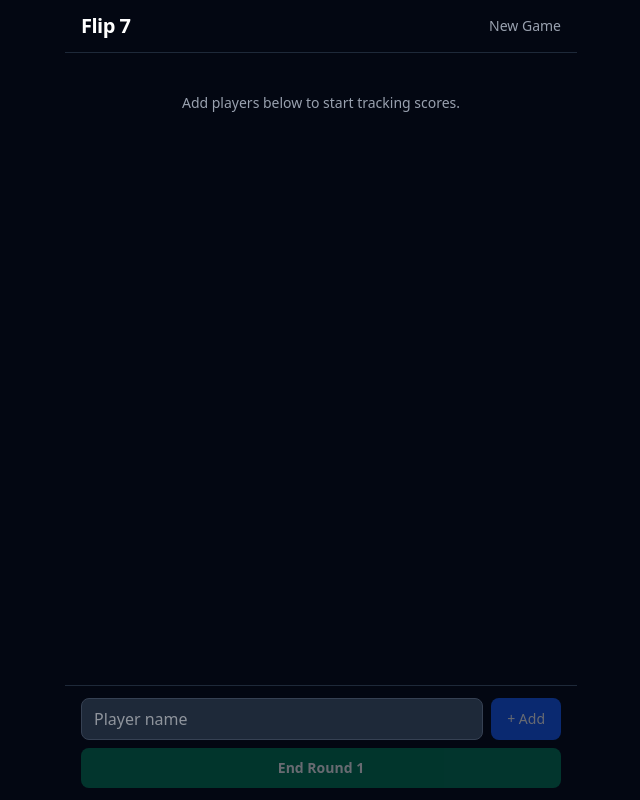
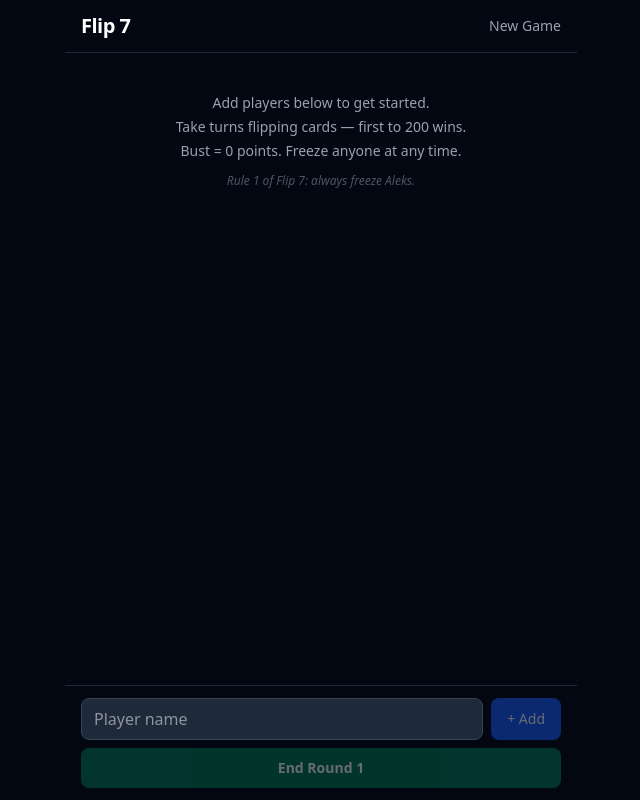
Before and after one commit to nickjharr/flip7scorecard, a SvelteKit app: page / in a window 1280 px wide. Shown: the whole page, without its empty margins (319-959 px from the left). Built offline with nearby package versions, Linux system fonts and the light colour scheme.

Commit message:
feat: update empty-state placeholder with instructions and group joke (SE-27)

```diff
--- a/src/routes/+page.svelte
+++ b/src/routes/+page.svelte
@@ -59,7 +59,12 @@
   <!-- Player list -->
   <main class="flex-1 overflow-y-auto px-4 py-2">
     {#if game.players.length === 0}
-      <p class="text-gray-400 text-sm text-center mt-8">Add players below to start tracking scores.</p>
+      <div class="text-gray-400 text-sm text-center mt-8 space-y-1">
+        <p>Add players below to get started.</p>
+        <p>Take turns flipping cards — first to 200 wins.</p>
+        <p>Bust = 0 points. Freeze anyone at any time.</p>
+        <p class="text-gray-600 text-xs mt-3 italic">Rule 1 of Flip 7: <em>always</em> freeze Aleks.</p>
+      </div>
     {/if}
 
     {#each game.players as player (player.id)}
```
